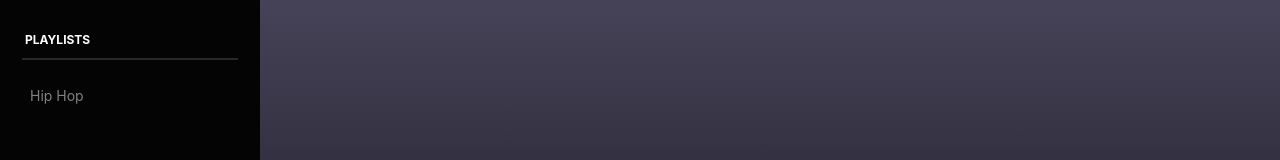
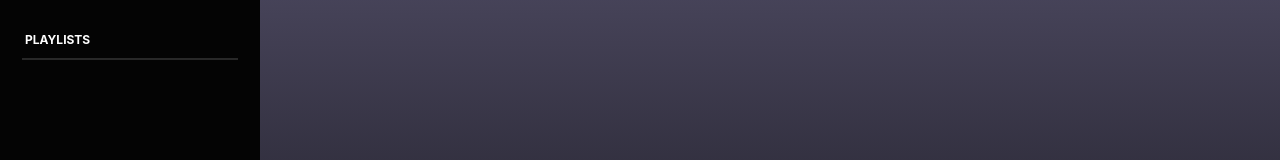
Before and after one commit to Alfredoeb9/spotify-clone, a React (Create React App) app: page / in a window 1280 px wide. Shown: the part 186-346 px from the top of the page. Built offline with nearby package versions, Linux system fonts and the light colour scheme; what spotify-web-api-js would draw is missing.

Commit message:
show playlist if user has any

```diff
--- a/src/Sidebar.js
+++ b/src/Sidebar.js
@@ -4,8 +4,12 @@ import SidebarOption from './SidebarOption';
 import HomeIcon from '@material-ui/icons/Home';
 import SearchIcon from '@material-ui/icons/Search';
 import LibraryMusicIcon from '@material-ui/icons/LibraryMusic';
+import { useStateValue } from './StateProvider';
 
 function Sidebar() {
+  // Pulling from the datalayer
+  const [{ playlists }, dispatch ] = useStateValue();
+
   return (
     <div className="sidebar">
       <img className="sidebar_logo" src="https://getheavy.com/wp-content/uploads/2019/12/spotify2019-830x350.jpg" alt="spotify logo"/>
@@ -17,7 +21,10 @@ function Sidebar() {
       <strong className="sidebar_title">PLAYLISTS</strong>
       <hr />
 
-      <SidebarOption title='Hip Hop' />
+      {playlists?.items?.map(playlist => (
+        <SidebarOption title={playlist.name} />
+      ))}
+      {/* <SidebarOption title={playlists.name} /> */}
     </div>
 
   )
```
